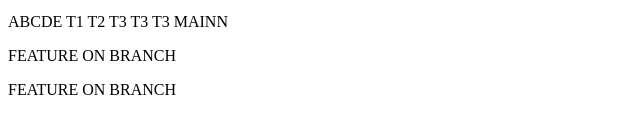
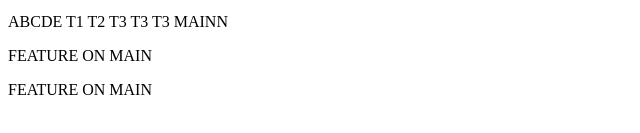
Before and after one commit to Enzo-PsK/git-test, a plain HTML site: page index.html in a window 1280 px wide. Shown: the part 309-442 px from the top of the page, 0-640 px from the left. Drawn offline with Linux system fonts and the light colour scheme.

Commit message:
Update index.html

```diff
--- a/index.html
+++ b/index.html
@@ -35,8 +35,8 @@
 
         <span>MAINN</span>
 
-        <p>FEATURE ON BRANCH</p>
-        <p>FEATURE ON BRANCH</p>
+        <p>FEATURE ON MAIN</p>
+        <p>FEATURE ON MAIN</p>
         <!--[if lt IE 7]>
             <p class="browsehappy">You are using an <strong>outdated</strong> browser. Please <a href="#">upgrade your browser</a> to improve your experience.</p>
         <![endif]-->
```
